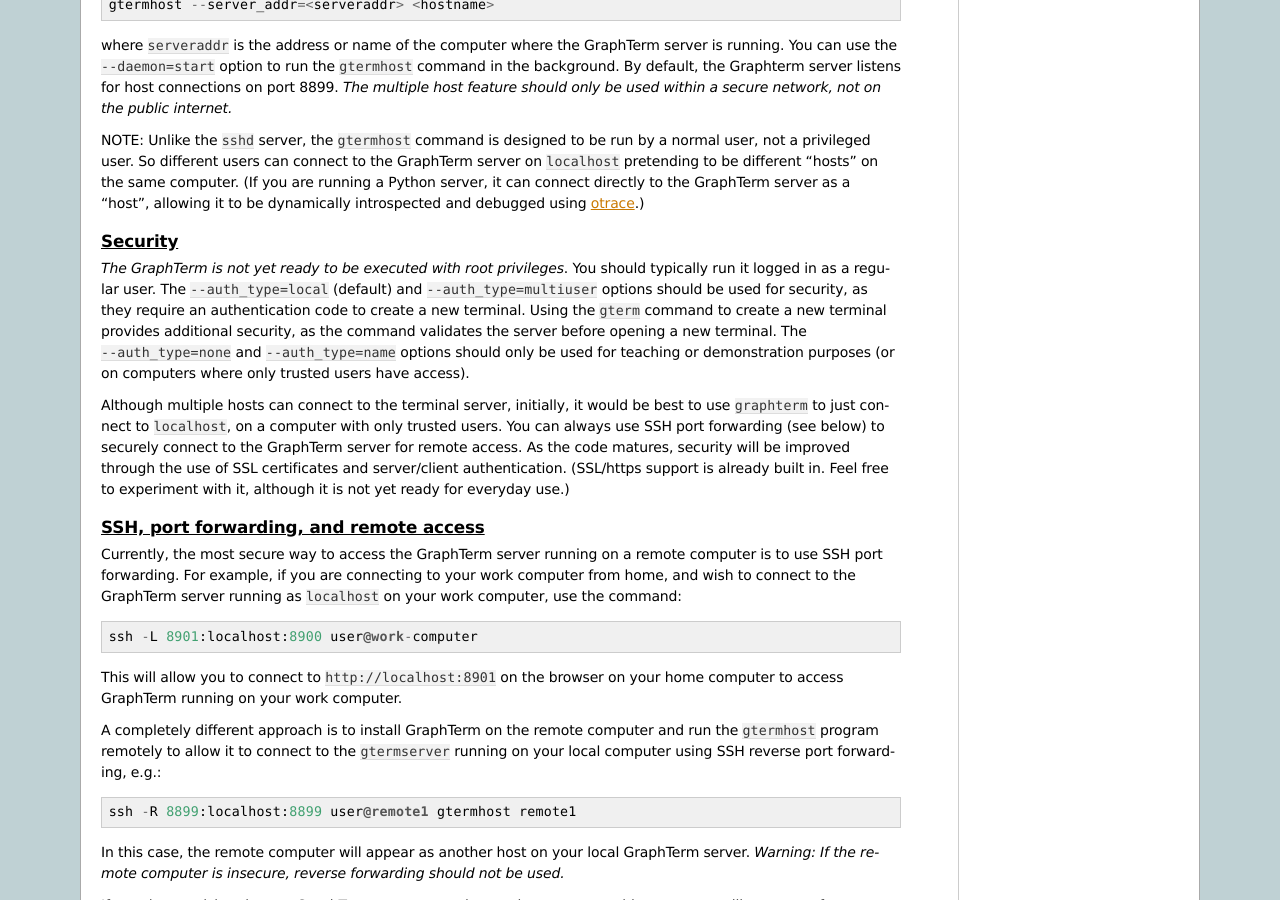
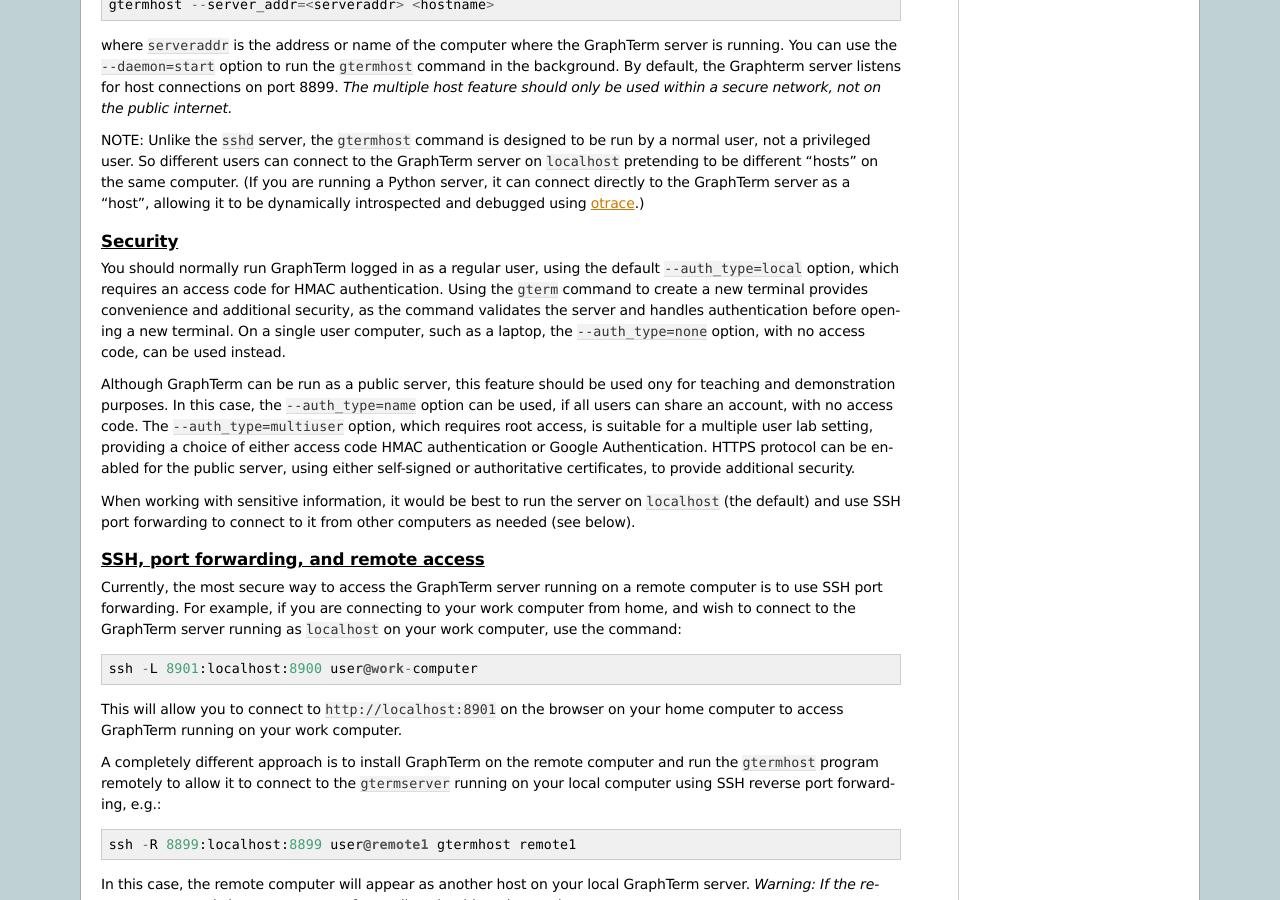
Before and after one commit to mitotic/graphterm, a Sphinx documentation site: the page built from docs/start.rst, in a window 1280 px wide and 900 px high, scrolled down 8288 px. Built offline with Sphinx 7.4.7, drawn with Linux system fonts in a browser that asks for light colours; the version number could not be read and is left out.

Commit message:
v0.51.0 with Google Auth, themes etc.

```diff
--- a/docs/_templates/index.html
+++ b/docs/_templates/index.html
@@ -10,8 +10,8 @@
    <a href="https://groups.google.com/group/graphterm">mailing list</a>
    or follow <a href="https://twitter.com/intent/user?screen_name=graphterm">@graphterm</a>
    on Twitter for updates.</li>
-   <li>The latest version is <a href="http://pypi.python.org/pypi/graphterm">0.50.1</a>
-   released April 17, 2014. See the
+   <li>The latest version is <a href="http://pypi.python.org/pypi/graphterm">0.51.0</a>
+   released April 21, 2014. See the
    <a href="release-notes.html">Release Notes</a>
    </li>
 </ol>
--- a/docs/conf.py
+++ b/docs/conf.py
@@ -19,7 +19,7 @@
 
 project = 'GraphTerm'
 copyright = '2012-2014 R. Saravanan'
-version = "0.50.1"
+version = "0.51.0"
 release = version
 if about:
     version = about.version
--- a/docs/start.rst
+++ b/docs/start.rst
@@ -652,26 +652,28 @@
 --------------------------------------------------------------------------------------------
 
 
-*The GraphTerm is not yet ready to be executed with root privileges*.
-You should typically run it logged in as a regular user.
-The ``--auth_type=local`` (default) and ``--auth_type=multiuser`` options should
-be used for security, as they require an authentication code to create
-a new terminal. Using the ``gterm`` command to create a new terminal
-provides additional security, as the command validates the server
-before opening a new terminal.
-The ``--auth_type=none`` and ``--auth_type=name`` options
-should only be used for teaching or demonstration purposes (or
-on computers where only trusted users have access).
+You should normally run GraphTerm logged in as a regular user, using
+the default ``--auth_type=local`` option, which requires an access
+code for HMAC authentication. Using the ``gterm`` command to create a
+new terminal provides convenience and additional security, as the
+command validates the server and handles authentication before
+opening a new terminal. On a single user computer, such as a laptop,
+the ``--auth_type=none`` option, with no access code, can be used
+instead.
 
-Although multiple hosts can connect to the terminal
-server, initially, it would be best to use ``graphterm`` to just connect to
-``localhost``, on a computer with only trusted users. You can always
-use SSH port forwarding (see below) to securely connect to the
-GraphTerm server for remote access.
-As the code matures, security will be improved through
-the use of SSL certificates and server/client authentication.
-(SSL/https support is already built in. Feel free to experiment with
-it, although it is not yet ready for everyday use.)
+Although GraphTerm can be run as a public server, this feature should
+be used ony for teaching and demonstration purposes. In this case, the
+``--auth_type=name`` option can be used, if all users can share an
+account, with no access code. The ``--auth_type=multiuser`` option,
+which requires root access, is suitable for a multiple user lab
+setting, providing a choice of either access code HMAC authentication or
+Google Authentication. HTTPS protocol can be enabled for the public
+server, using either self-signed or authoritative certificates, to
+provide additional security.
+
+When working with sensitive information, it would be best to run the
+server on ``localhost`` (the default) and use SSH port forwarding to
+connect to it from other computers as needed (see below).
 
 .. index:: ssh, port forwarding, remote access
 
```
Also changed, not shown: docs/release-notes.rst (+9 -0 lines), 2 other files.
